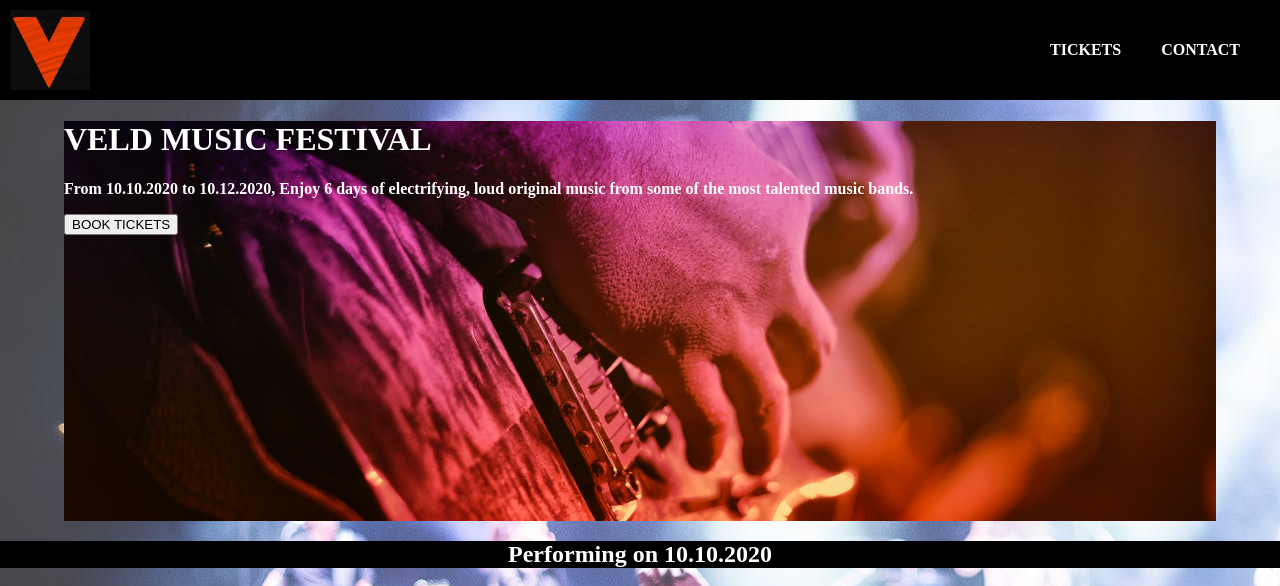
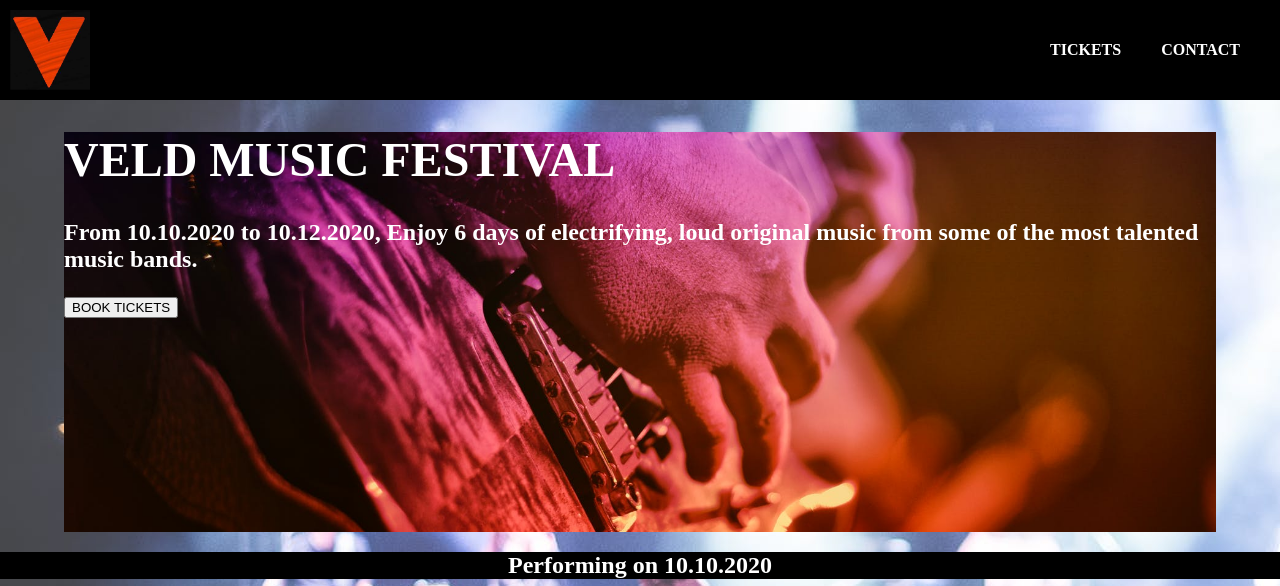
Before and after one commit to fabio-81/Veld-Music-Festival, a plain HTML site: page index.html in a window 1280 px wide. Shown: the top 586 px of the page. Drawn offline with Linux system fonts and the light colour scheme.

Commit message:
edit font-sizes for main headings

```diff
--- a/css/index.css
+++ b/css/index.css
@@ -15,10 +15,13 @@ body{
 .primary-main-content-heading{
     color: white;
     font-family: cooper;
+    font-size: 3em;
 }
 .hero-banner-paragraph{
     color: white;
     font-weight: bold;
+    font-size: 1.5em;
+
 }
 
 .navigation_container{
```
Also changed, not shown: profile.html (+1 -1 lines).
